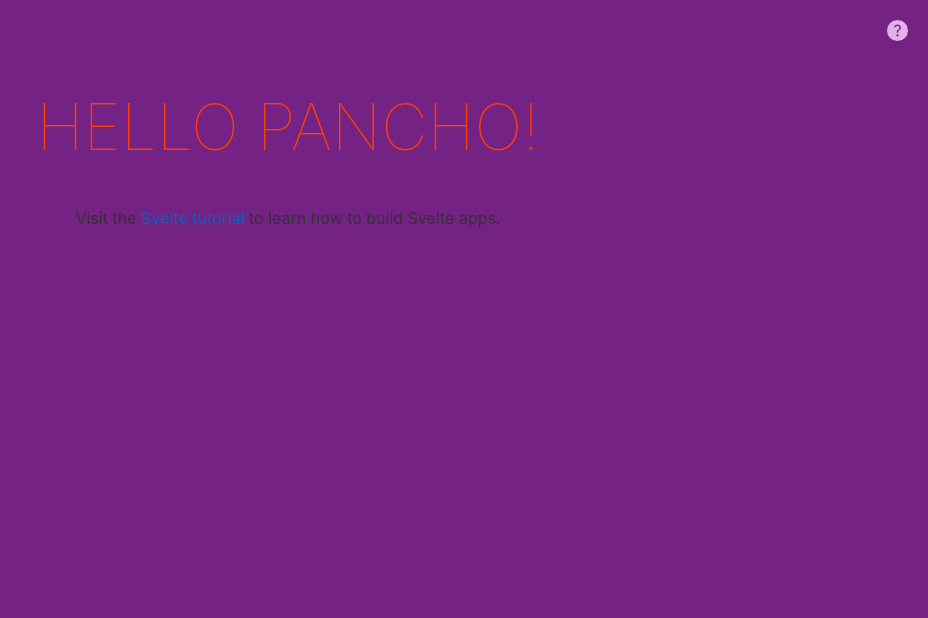
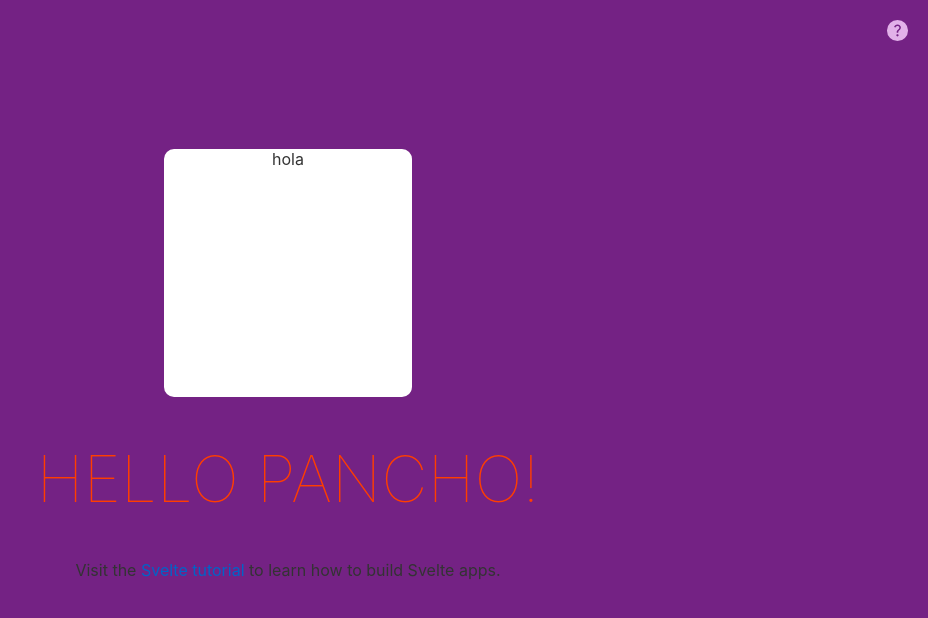
Before and after one commit to jprada1984/YapeFake, a Svelte app: page / in a window 1280 px wide. Shown: the top 618 px of the page, without its empty margins (352-1280 px from the left). Built offline with nearby package versions, Linux system fonts and the light colour scheme.

Commit message:
cambio de color

```diff
--- a/public/global.css
+++ b/public/global.css
@@ -2,6 +2,8 @@ html, body {
 	position: relative;
 	width: 100%;
 	height: 100vh;
+	margin: 0;
+	padding: 0;
 	background-color: #742284;
 }
 
@@ -90,3 +92,21 @@ button:focus {
 	float: right;
 	margin-right: 1rem;
 }
+
+.divqrpri{
+	width: 100%;
+	height: 15.5rem;
+	position: relative;
+	padding-top: 6.5rem;
+}
+
+.divqrsec{
+	width: 15.5rem;
+	height: 15.5rem;
+	margin-left: auto;
+	margin-right: auto;
+	position: relative;
+	display: block;
+	background-color: #fff;
+	border-radius: 0.625rem;
+}
--- a/src/App.svelte
+++ b/src/App.svelte
@@ -5,6 +5,11 @@
 <main>
 	<div class="divlogin">
 		<div class="divquestion"><img class="imgquestion" alt="question" src="/question.svg" height="36px" width="36px" /></div>
+		<div class="divqrpri">
+			<div class="divqrsec">
+				hola
+			</div>
+		</div>
 		<h1>Hello {name}!</h1>
 		<p>Visit the <a href="https://svelte.dev/tutorial">Svelte tutorial</a> to learn how to build Svelte apps.</p>
 	</div>
```
